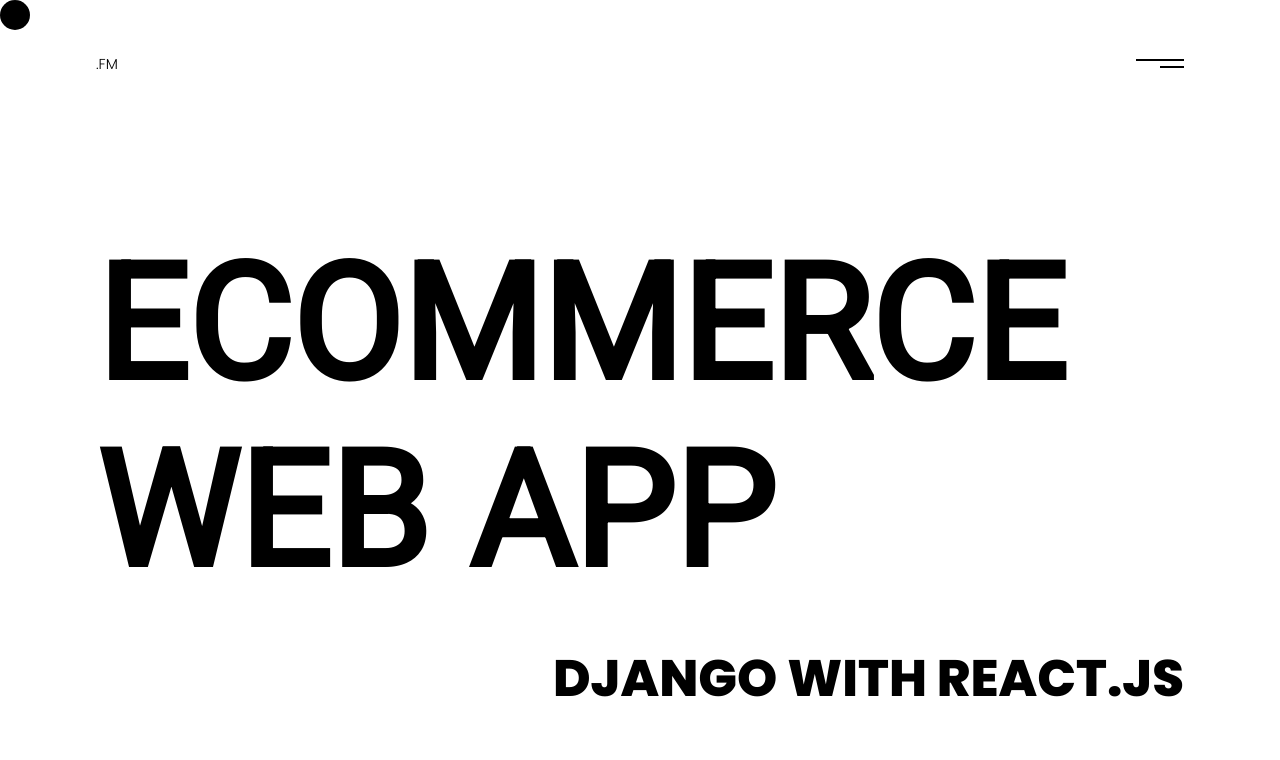
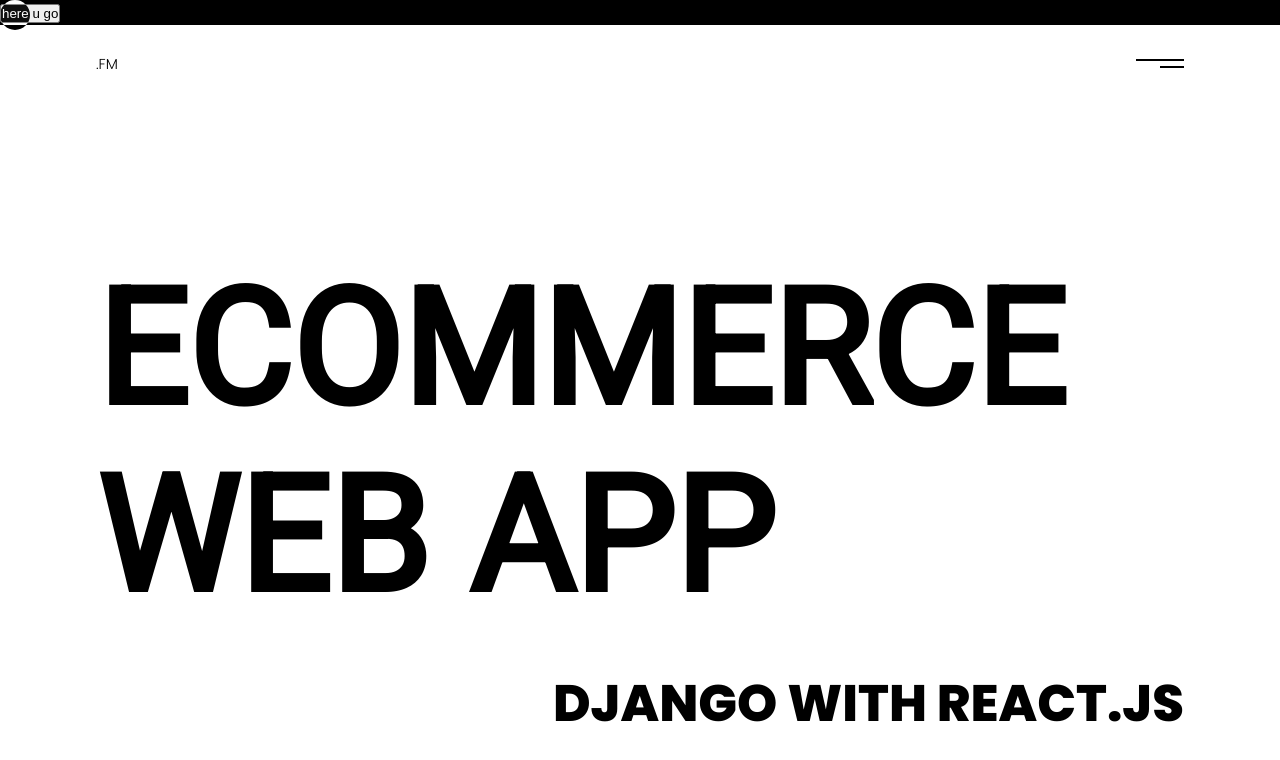
Before and after one commit to mohammedfarisofficial/mohammedfaris-portfolio, a React (Create React App) app: page /#/ecommerce in a window 1280 px wide. Shown: the top 760 px of the page. Built offline with nearby package versions, Linux system fonts and the light colour scheme.

Commit message:
commit for scrolling problem found

```diff
--- a/src/components/Layout/Layout2.js
+++ b/src/components/Layout/Layout2.js
@@ -87,6 +87,7 @@ const Layout = ({ children }) => {
         ref={scrollContainer}
         className="smooth-scroll"
       >
+        <button onClick={setBodyHeight}>here u go</button>
         <LayoutInner time={loadingTime} children={children} finishLoading={finishLoading} />
       </div>
     </motion.div>
--- a/src/components/Layout/LayoutInner.js
+++ b/src/components/Layout/LayoutInner.js
@@ -13,11 +13,9 @@ const LayoutInner = ({ children, finishLoading, time }) => {
           <div
 
           >
-            {/* <CustomCursor/> */}
             <div>
               <main>{children}</main>
             </div>
-            {/* <Footer /> */}
           </div>
         </AnimatePresence>
       )}
```
